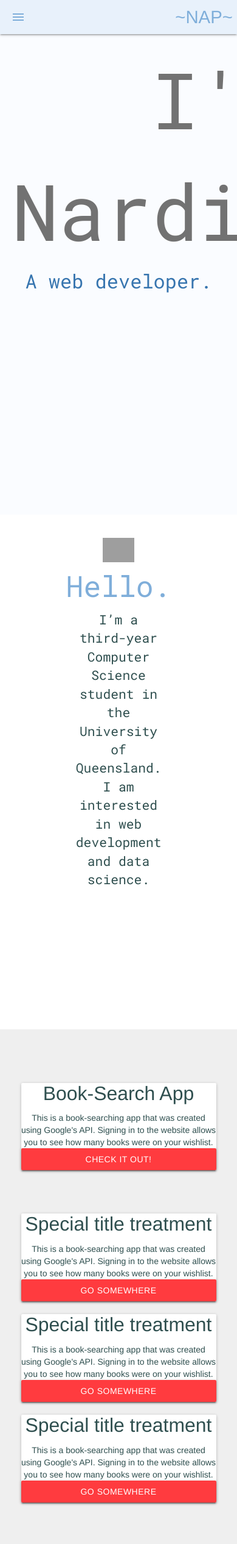
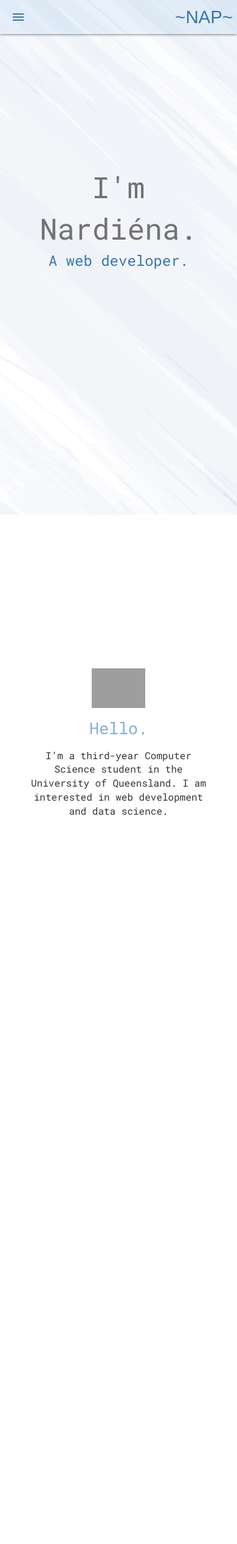
Before and after one commit to nardienapratama/personal-website, a Django app: page /home/ in a window 390 px wide; the page is wider, and only the part inside the window is pictured. Shown: that part at 61% size. Run offline with Django 3.2, Linux system fonts and the light colour scheme; some libraries are stand-ins or nearby versions; grey boxes are pictures that could not be loaded.

Commit message:
fixed home and about page for all screen types (responsive)

```diff
--- a/mysite/static/main.css
+++ b/mysite/static/main.css
@@ -13,17 +13,17 @@
     text-align: center;
 }
 
-.homeSection{
-    /* background-attachment: fixed ;
+.home-section{
+    background-attachment: fixed ;
     background-size: cover;
-     */
+
     position: relative;
 
     background-color: #FAFCFF;
 }
 
 .home-name-div{
-    margin-top: 15%;
+    margin-top: 25vh;
     display: inline-block;
 }
 .home-name-div>p{
@@ -39,15 +39,17 @@
     color: #3775AF;
 }
 
-.aboutMeSection{
+.about-me-section{
     background: white;
-    color: darkslategrey;
     padding-top: 8%;
-    background-size: cover;
 }
 
 .profile-pic-div{
-    padding-top: 2%;
+    padding-top: 5%;
+}
+#profile-pic{
+    height: 15%;
+    width: 15%;
 }
 .hello-about-section-div{
     padding-top: 1.5%;
@@ -67,15 +69,11 @@
     padding-top: 1.5%;
 }
 .appsSection{
-    background: #efefef;
-    color: darkslategrey;
+    background: white;
     padding-top: 8%;
-    background-size: cover;
 }
 
-/* .navbar-custom{
 
-} */
 
 .app-button{
     background-color: #FF3B3F;
@@ -107,7 +105,7 @@
 } */
 
 .navicon>a{
-    color:#7FAEDA;
+    color:#3775AF;
     z-index: 8;
 }
 
@@ -156,3 +154,101 @@
 #search-bar{
     float: left;
 }
+
+@media screen and (min-width: 626px) and (max-width: 1024px) {
+    .home-name-div{
+        margin-top: 40vh;
+        display: inline-block;
+    }
+    .home-name-div>p{
+        font-family: 'Roboto Mono', monospace;
+        font-size: 54pt;
+        color: #727272;
+    }
+
+    .home-job-title-div>p{
+        margin: auto;
+        font-family: 'Roboto Mono', monospace;
+        font-size: 18pt;
+        color: #3775AF;
+    }
+    .about-me-section{
+        background: white;
+        padding-top: 10%;
+    }
+
+    .profile-pic-div{
+        padding-top: 15%;
+    }
+
+    #profile-pic{
+        height: 25%;
+        width: 25%;
+    }
+    .hello-about-section-div{
+        padding-top: 2%;
+    }
+
+    .hello-about-section-div>p{
+        font-family: 'Roboto Mono', monospace;
+        font-size: 36pt;
+        color: #7FAEDA;
+    }
+
+    .description-about-section-div{
+        font-family: 'Roboto Mono', monospace;
+        font-size: 14pt;
+        padding-right: 15%;
+        padding-left: 15%;
+        padding-top: 2%;
+    }
+}
+
+@media screen and (max-width: 625px) {
+    .home-name-div{
+        margin-top: 30vh;
+        display: inline-block;
+    }
+    .home-name-div>p{
+        font-family: 'Roboto Mono', monospace;
+        font-size: 36pt;
+        color: #727272;
+    }
+
+    .home-job-title-div>p{
+        margin: auto;
+        font-family: 'Roboto Mono', monospace;
+        font-size: 18pt;
+        color: #3775AF;
+    }
+    .about-me-section{
+        background: white;
+        padding-top: 15%;
+    }
+
+    .profile-pic-div{
+        padding-top: 55%;
+    }
+
+    #profile-pic{
+        height: 25%;
+        width: 25%;
+    }
+    .hello-about-section-div{
+        padding-top: 4%;
+    }
+
+    .hello-about-section-div>p{
+        font-family: 'Roboto Mono', monospace;
+        font-size: 20pt;
+        color: #7FAEDA;
+    }
+
+    .description-about-section-div{
+        font-family: 'Roboto Mono', monospace;
+        font-size: 12pt;
+        padding-right: 5%;
+        padding-left: 5%;
+        padding-top: 4%;
+    }
+}
--- a/mysite/static/script.js
+++ b/mysite/static/script.js
@@ -8,8 +8,8 @@ $(document).ready(function(){
 
     $("#radiobutton1").click( function () {
         $("body").css({"background-color": "white"});
-        $("nav").css({"background-color": "#ee6e73"});
-        $(".navicon>a").css({"color": "darkslategrey"});
+        $("nav").css({"background-color": "rgb(144,189,229, 0.17)"});
+        $(".navicon>a").css({"color": "#3775AF"});
         $("span").css({"color": "darkslategrey"});
 
     });
@@ -30,6 +30,7 @@ $(document).ready(function(){
 
     //Object containing image URLs
     const IMAGE_URLS = {
+        home: 'C:/Users/Nardiena A. Pratama/Documents/Personal Projects/new-personal-website/personalwebsite/mysite/static/img/home-bg.jpg',
         mountainAndRiver: 'https://images.pexels.com/photos/206660/pexels-photo-206660.jpeg?auto=compress&cs=tinysrgb&dpr=2&h=750&w=1260',
         work: 'https://images.pexels.com/photos/796602/pexels-photo-796602.jpeg?auto=compress&cs=tinysrgb&dpr=2&h=750&w=1260',
         aboutMe: 'https://images.pexels.com/photos/2088170/pexels-photo-2088170.jpeg?auto=compress&cs=tinysrgb&dpr=2&h=750&w=1260',
@@ -51,6 +52,7 @@ $(document).ready(function(){
         appsSection.style.backgroundImage = "url('"+IMAGE_URLS[image]+"')";
     }
 
+    setHomeBackground('home');
     // Check time of the day
     // var now = new Date();
     // if (window.location.pathname == '/home/') {
--- a/mysite/templates/base.html
+++ b/mysite/templates/base.html
@@ -38,14 +38,14 @@
 
         <nav class="fixed-navbar">
             <div class="nav-wrapper navicon mid navbar-custom">
-                <a href="{% url 'home' %}" class="brand-logo right navicon">~NAP~</a>
+                <a href="#homeSection" class="brand-logo right navicon">~NAP~</a>
                 <a href="#" data-target="mobile-demo" class="sidenav-trigger"><i class="material-icons">menu</i></a>
                 <ul class="left hide-on-med-and-down navicon">
                     <li class="navicon">
-                        <a href="{% url 'home' %}">Homepage</a>
+                        <a href="#homeSection">Homepage</a>
                     </li>
                     <li class="navicon">
-                        <a href="{% url 'about' %}">More About Me</a>
+                        <a href="#aboutMeSection">About Me</a>
                     </li>
                     <li class="navicon">
                         <a href="{% url 'books' %}">Books</a>
@@ -68,13 +68,13 @@
                     <li>
                         <label>
                             <input id="radiobutton1" name="group1" type="radio" />
-                            <span style="color:#7FAEDA;">Original Theme</span>
+                            <span style="color:#3775AF;">Original Theme</span>
                         </label>
                     </li>
                     <li>
                         <label>
                             <input id="radiobutton2" name="group1" type="radio" />
-                            <span style="color:#7FAEDA;"> Alternative Theme</span>
+                            <span style="color:#3775AF;"> Alternative Theme</span>
                         </label>
                     </li>
                     {% if user.is_authenticated %}
--- a/mysite/templates/homepage.html
+++ b/mysite/templates/homepage.html
@@ -1,6 +1,6 @@
 {% extends "base.html" %} {% block content %} {% load static %}
 
-<section class="sectionTemplate homeSection" id="homeSection">
+<section class="sectionTemplate home-section" id="homeSection">
   <div class="home-name-div"><p>I'm Nardiéna.</p></div>
   <div class="home-job-title-div"><p>A web developer.</p></div>
   <!-- <div class="aboutMeButton">
@@ -8,55 +8,17 @@
   </div> -->
 </section>
 
-<section class="sectionTemplate aboutMeSection" id="aboutMeSection">
+<section class="sectionTemplate about-me-section" id="aboutMeSection">
   <div class="profile-pic-div">
-    <img src="/static/img/nard-profile-pic-circle.png" style="height: 15%; width: 15%;">
+    <img id="profile-pic" src="/static/img/nard-profile-pic-circle.png">
   </div>
   <div class="hello-about-section-div"><p>Hello.</p></div>
   <div class="description-about-section-div"><p>I’m a third-year Computer Science student in the University of Queensland.
     I am interested in web development and data science.</p></div>
 </section>
 
-<section class="sectionTemplate appsSection" id="appsSection">
-  <div class="row" >
-    <div class="col-sm-6" style="padding-top: 10%;">
-      <div class="card">
-        <div class="card-body">
-          <h4 class="display-4">Book-Search App</h4>
-          <p class="card-text">This is a book-searching app that was created using Google's API. Signing in to the website allows you to see how many books were on your wishlist. </p>
-          <div><a href="{% url 'books' %}" class="btn btn-primary app-button">Check it out!</a></div>
-        </div>
-      </div>
-    </div>
-    <div class="col-sm-6" style="padding-top: 10%;">
-      <div class="card">
-        <div class="card-body">
-          <h4 class="display-4">Special title treatment</h4>
-          <p class="card-text">This is a book-searching app that was created using Google's API. Signing in to the website allows you to see how many books were on your wishlist.</p>
-          <div><a href="#" class="btn btn-primary app-button ">Go somewhere</a></div>
-        </div>
-      </div>
-    </div>
+<section class="sectionTemplate what-i-can-do-section" id="appsSection">
 
-    <div class="col-sm-6">
-      <div class="card">
-        <div class="card-body">
-          <h4 class="display-4">Special title treatment</h4>
-          <p class="card-text">This is a book-searching app that was created using Google's API. Signing in to the website allows you to see how many books were on your wishlist.</p>
-          <div><a href="#" class="btn btn-primary app-button">Go somewhere</a></div>
-        </div>
-      </div>
-    </div>
-    <div class="col-sm-6">
-      <div class="card">
-        <div class="card-body">
-          <h4 class="display-4">Special title treatment</h4>
-          <p class="card-text">This is a book-searching app that was created using Google's API. Signing in to the website allows you to see how many books were on your wishlist.</p>
-          <div><a href="#" class="btn btn-primary app-button">Go somewhere</a></div>
-        </div>
-      </div>
-    </div>
-  </div>
 </section>
 
 
```
Also changed, not shown: mysite/static/img/home-bg.jpg (added), 1 other file.
